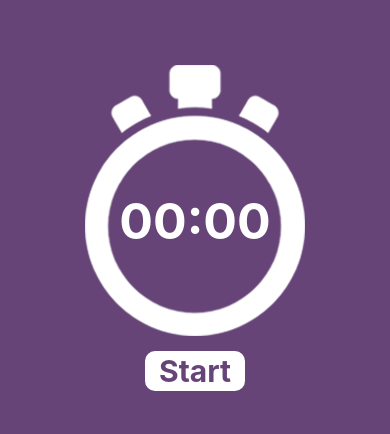
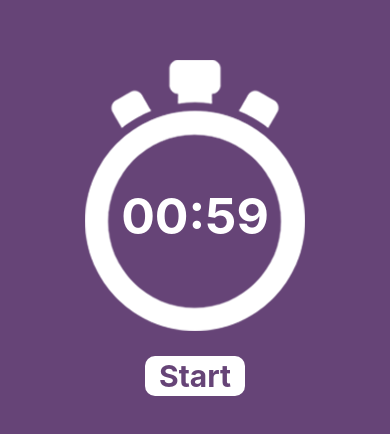
Before and after one commit to GilsonMendes/Projeto_Pomodoro, a React Native app in the folder AppPomodoro/: screen / in a window 390 px wide. Shown: the part 196-630 px from the top of the page. Built offline with nearby package versions, Linux system fonts and the light colour scheme.

Commit message:
Commit para adicionar função de controle do timer. ------------------- Commit to add timer control function.

```diff
--- a/AppPomodoro/src/components/btnPrincipal.js
+++ b/AppPomodoro/src/components/btnPrincipal.js
@@ -1,11 +1,13 @@
 import { Text, TouchableOpacity, View } from "react-native";
 import styles from "./styles";
+import React from "react";
+
 
 export default props => {
     return(
 
         <View style={styles.btnArea}>
-            <TouchableOpacity style={styles.btn}>
+            <TouchableOpacity style={styles.btn} onPress={props.click}>
                 <Text style={styles.btnTxt}>Start</Text>
             </TouchableOpacity>
         </View>
--- a/AppPomodoro/src/components/index.js
+++ b/AppPomodoro/src/components/index.js
@@ -1,12 +1,37 @@
 import React, { Component } from "react";
-import {View } from "react-native";
+import { View, Text } from "react-native";
+import BtnPrincipal from "./btnPrincipal";
+import Styles from "./styles";
 
 class Pomodoro extends Component {
-    render(){
-        return(
+
+    constructor(props) {
+        super(props);
+        this.state = {
+            timerSeg: 59,
+            timerMin: 0
+        }
+
+        this.vai = this.vai.bind(this);
+
+    }
+
+    vai() {
+        setInterval(() => {
+            this.setState({ timerSeg: this.state.timerSeg - 1 })
+        }, 1000)
+    }
+
+    render() {
+        return (
 
             <View>
-
+                <Text style={Styles.txtTimer}>
+                    {this.state.timerMin.toString().padStart(2, '0')}
+                    :
+                    {this.state.timerSeg.toString().padStart(2, '0')}
+                </Text>
+                <BtnPrincipal click ={this.vai}/>
             </View>
         )
     }
--- a/AppPomodoro/src/components/styles.js
+++ b/AppPomodoro/src/components/styles.js
@@ -24,7 +24,7 @@ export default StyleSheet.create({
     btn:{
         alignItems:'center',
         justifyContent:'center',
-        marginTop: 100,
+        marginTop: 110,
         backgroundColor:'#FFF',
         width: 100,
         height:40,
--- a/AppPomodoro/src/screens/index.js
+++ b/AppPomodoro/src/screens/index.js
@@ -2,20 +2,19 @@
 import React, { Component } from "react";
 import { Image, Text, View } from "react-native";
 import Styles from "../components/styles"
-import BtnPrincipal from "../components/btnPrincipal";
+import Pomodoro from "../components";
 
 
-class TelaPrincipal extends Component{
-    render(){
-        return(
+class TelaPrincipal extends Component {
+    render() {
+        return (
 
-                <View style ={Styles.container}>
-                    <Image
+            <View style={Styles.container}>
+                <Image
                     source={require('../assets/cronometro.png')}
-                    />
-                    <Text style={Styles.txtTimer}>00:00</Text>
-                    <BtnPrincipal/>
-                </View>
+                />
+                <Pomodoro/>
+            </View>
 
         )
     }
```
